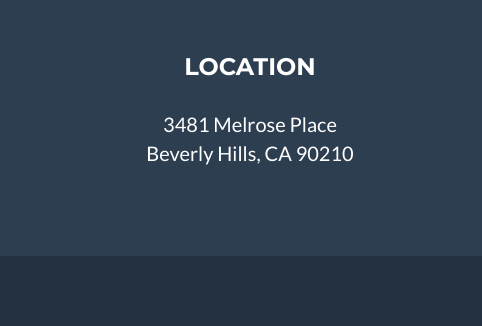
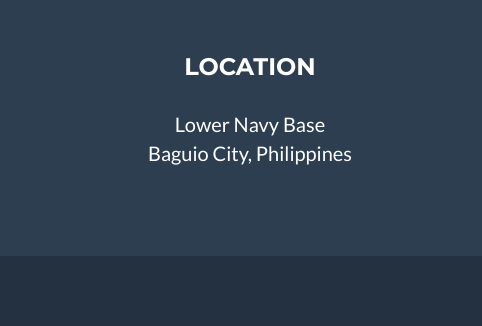
Before and after one commit to AnylynAbian/AnylynAbian.github.io, a website: page index.html in a window 1280 px wide. Shown: the part 3001-3327 px from the top of the page, 0-482 px from the left. Drawn offline with nearby package versions, Linux system fonts and the light colour scheme.

Commit message:
Update index.html

```diff
--- a/index.html
+++ b/index.html
@@ -243,8 +243,8 @@
                 <div class="row">
                     <div class="footer-col col-md-4">
                         <h3>Location</h3>
-                        <p>3481 Melrose Place
-                            <br>Beverly Hills, CA 90210</p>
+                        <p>Lower Navy Base
+                            <br>Baguio City, Philippines</p>
                     </div>
                     <div class="footer-col col-md-4">
                         <h3>Around the Web</h3>
```
